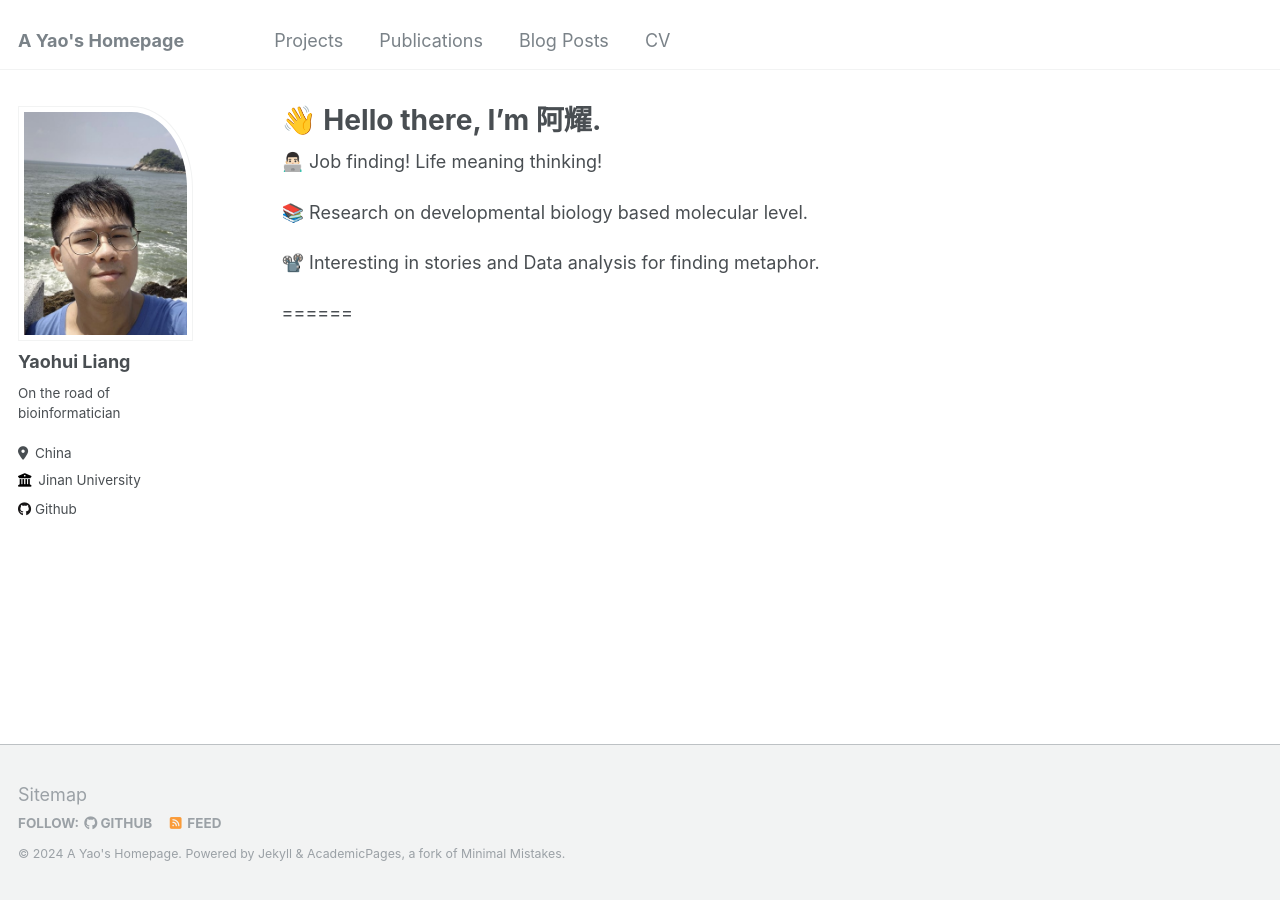
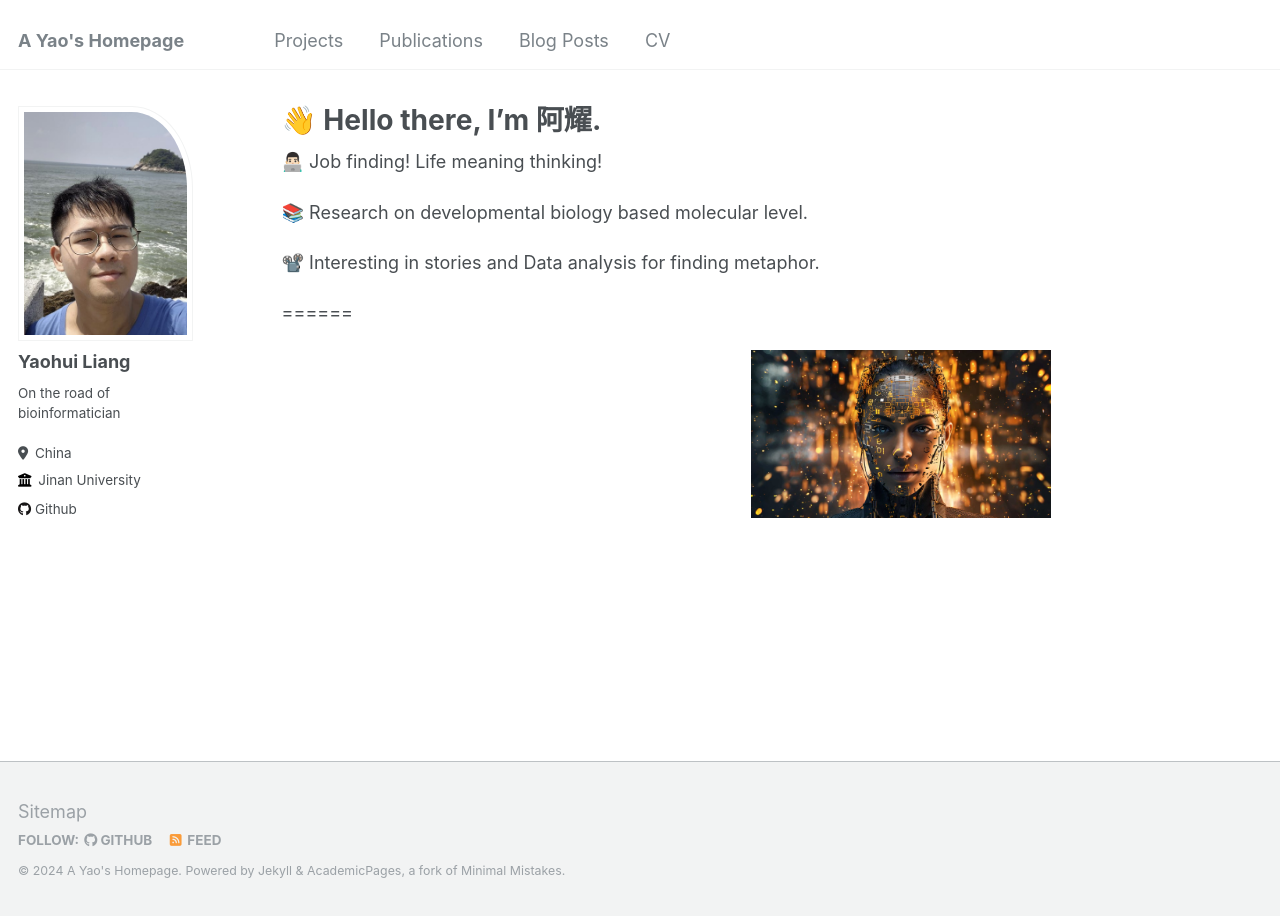
Before and after one commit to Stupid1Fish/Academic-Pages, a Jekyll site: the page built from _pages/about.md, in a window 1280 px wide. Built offline with Jekyll 4.4.1, drawn with Linux system fonts in a browser that asks for light colours.

Commit message:
Update about.md

```diff
--- a/_pages/about.md
+++ b/_pages/about.md
@@ -14,3 +14,5 @@ redirect_from:
 📽️ Interesting in stories and Data analysis for finding metaphor.
 
 ======
+
+![Illustration of combining vision and language modalities](/images/What-is-AI-1-1536x861.jpg){: .align-right width="300px"}
```
